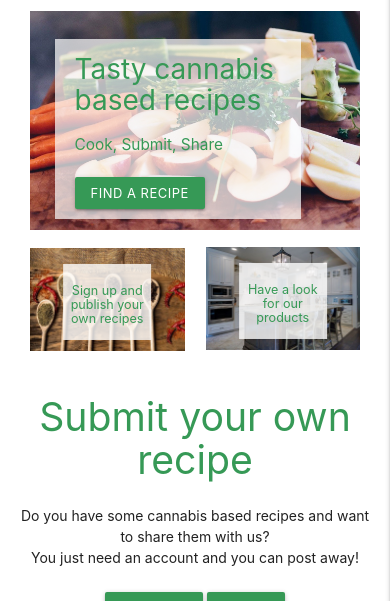
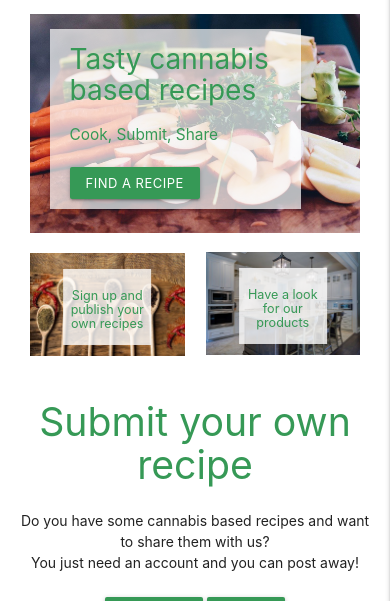
Before and after one commit to lemon-squeezy/high-cuisine, a Flask app: page / in a window 390 px wide. Shown: the part 133-734 px from the top of the page. Run offline with Flask 2, Linux system fonts and the light colour scheme; some libraries are stand-ins or nearby versions.

Commit message:
small Style changes

```diff
--- a/static/css/style.css
+++ b/static/css/style.css
@@ -113,6 +113,7 @@ nav ul a{
 .main-image {
   position: relative;
   text-align: center;
+  margin-top: 3px;
 }
 
 #main-image-text {
@@ -144,7 +145,7 @@ nav ul a{
 }
 
 #bottom-right-image {
-  margin-top: 12px;
+  margin-top: 14px;
 }
 
 /* Recipe View */
@@ -215,11 +216,8 @@ a.profile{
     display: block;
     margin-left: auto;
     margin-right: auto;
-    width: 50%;
+    width: 65%;
 }
-/* .recipe-card{
-    margin-top: 2rem;
-} */
 
 .card .card-image img {
     height: 120px;
@@ -228,8 +226,12 @@ a.profile{
     object-fit: cover;
 }
 }
-@media only screen and (max-width: 600px){
+ @media only screen and (max-width: 600px){
 .homepage-sml-img {
-    margin-top: 13px;
+    margin-top: 15px;
+}
+#main-image-text {
+  top: -5px;
+  left: 10px;
 }
 }
--- a/templates/recipes.html
+++ b/templates/recipes.html
@@ -12,7 +12,7 @@
             </div>
             <div class="col s12">
                 <button type="submit" class="btn-large"><i class="fas fa-search left"></i> Search</button>
-                <a href="{{ url_for('recipes') }}"><button class="btn-red btn-large">Reset</button></a>
+                <a href="{{ url_for('recipes') }}" class="btn-large btn-red"><i class="fas fa-times-circle right"></i>Reset</a>
             </div>
         </div>
     </form>
```
Also changed, not shown: templates/profile.html (+4 -3 lines), README.md, 2 other files.
